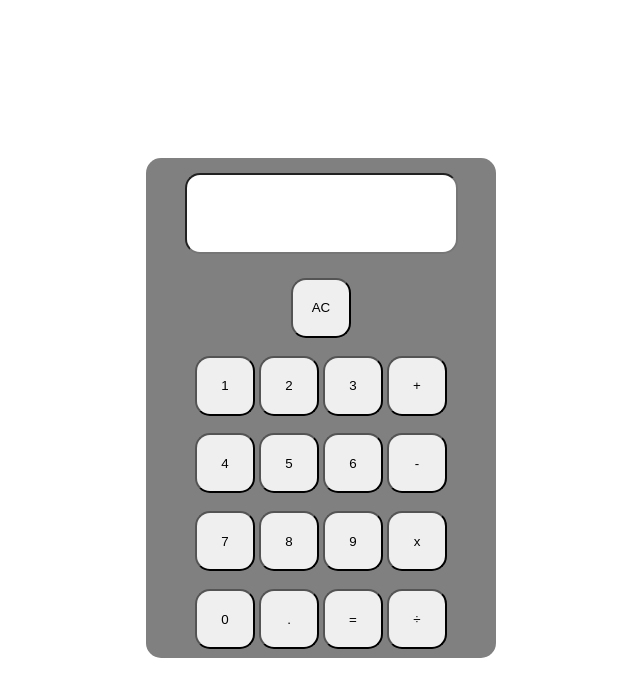
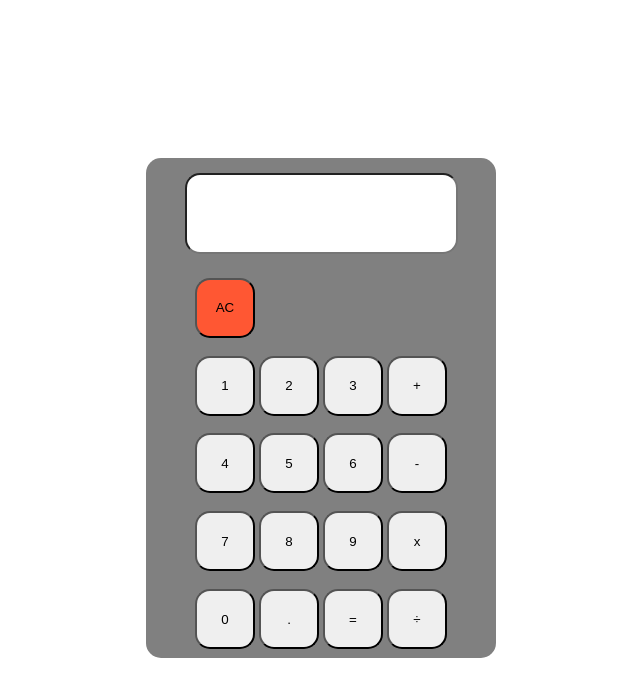
Before and after one commit to Sjdionisio/Calculator, a plain HTML site: page index.html in a window 1280 px wide. Shown: the whole page, without its empty margins (319-959 px from the left). Drawn offline with Linux system fonts and the light colour scheme.

Commit message:
Add style to the buttons

```diff
--- a/style.css
+++ b/style.css
@@ -46,3 +46,13 @@ button{
     justify-content: space-around;
     align-items: center;
 }
+
+.btnDel{
+    width: 252px;
+    display: flex;
+    justify-content: start;
+}
+
+.btnAllClear{
+    background-color: #FF5733;
+}
```
